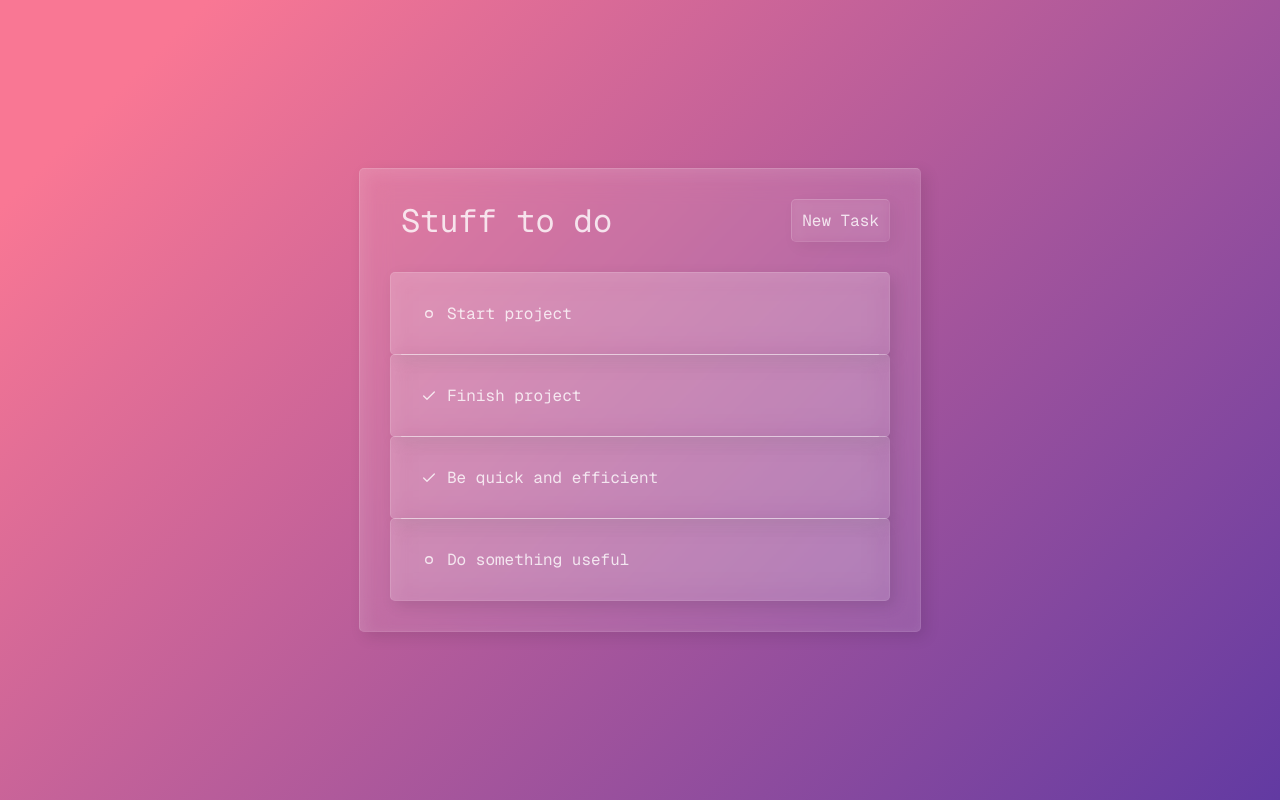
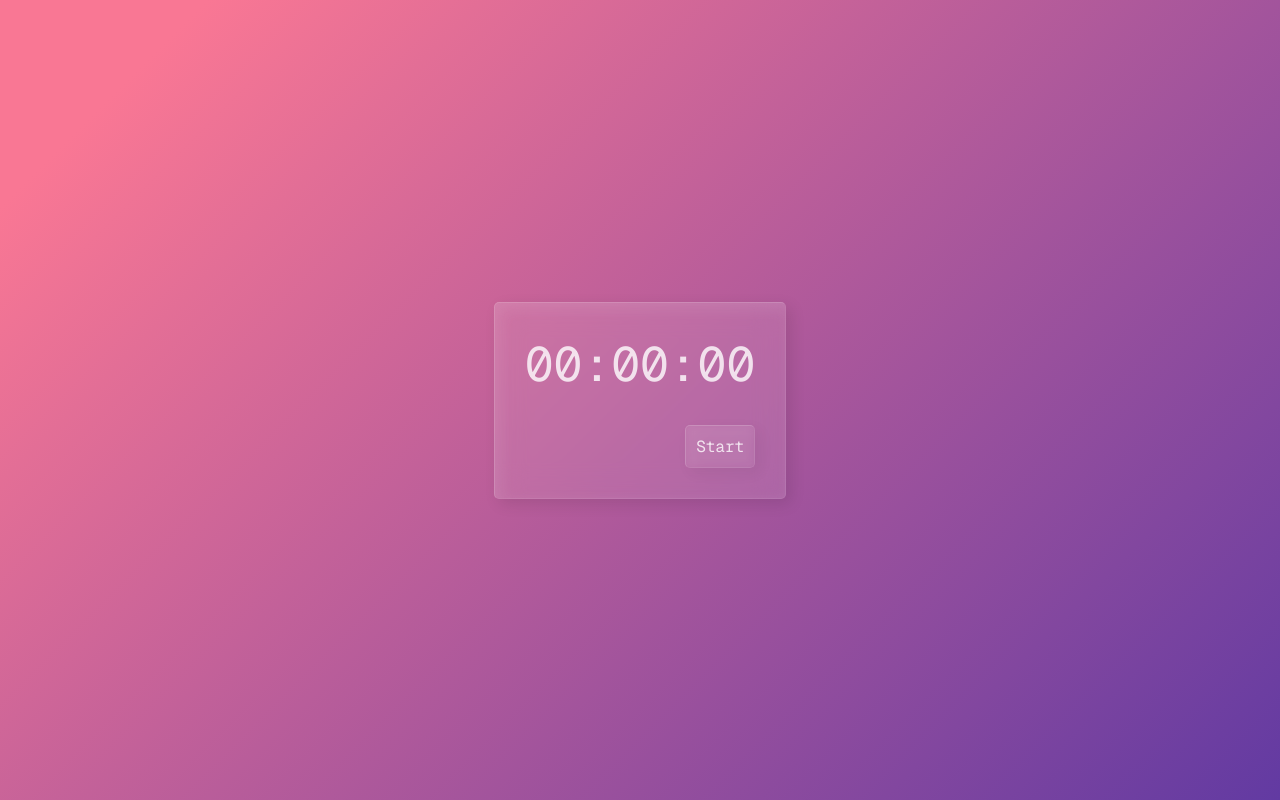
Before and after one commit to coding-z/Timely, a Next.js app: page / in a window 1280 px wide. Built offline with nearby package versions, Linux system fonts and the light colour scheme.

Commit message:
Add initial timer component

```diff
--- a/app/page.tsx
+++ b/app/page.tsx
@@ -1,10 +1,12 @@
 import Checklist from "../components/checklist";
 import Glass from "../components/glass";
+import Timer from "../components/timer";
 
 export default function Page() {
   return (
     <Glass>
-      <Checklist />
+      {/* <Checklist /> */}
+      <Timer />
     </Glass>
   );
 }
--- a/app/template.tsx
+++ b/app/template.tsx
@@ -9,6 +9,7 @@ export default function Template({ children }: { children: React.ReactNode }) {
       <style jsx global>{`
         :root {
           --font-size-md: 16px;
+          --font-size-xl: 48px;
           --border-radius: 5px;
         }
 
--- /dev/null
+++ b/components/timer.tsx
@@ -0,0 +1,25 @@
+"use client";
+
+import Button from "./button";
+
+export default function Timer() {
+  return (
+    <div className="root">
+      <h1>00:00:00</h1>
+      <Button>Start</Button>
+      <style jsx>{`
+        .root {
+          display: block flex;
+          flex-direction: column;
+          justify-content: flex-start;
+          align-items: flex-end;
+          gap: 30px;
+        }
+
+        h1 {
+          font-size: var(--font-size-xl);
+        }
+      `}</style>
+    </div>
+  );
+}
```
